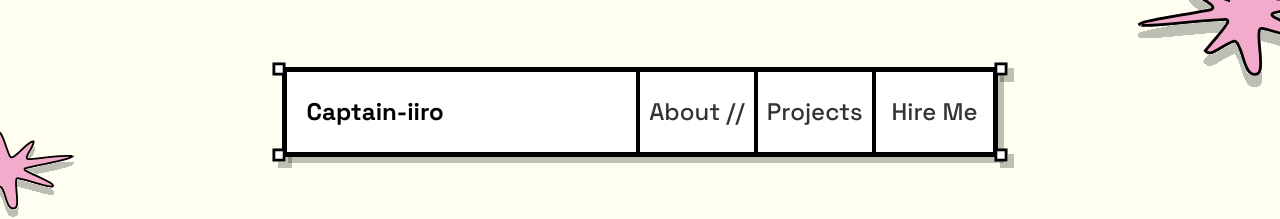
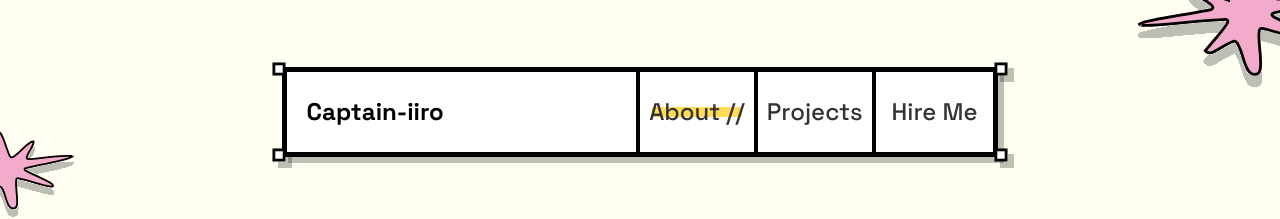
Before and after one commit to Captain-iiro/portfolio, a React (Vite) app: page /about in a window 1280 px wide. Shown: the top 219 px of the page. Built offline with nearby package versions, Linux system fonts and the light colour scheme; no server answers.

Commit message:
Correction des liens de la navbar et de l'ordre d'apparition des éléments du footer

```diff
--- a/src/App.scss
+++ b/src/App.scss
@@ -214,6 +214,9 @@ body{
       flex-direction: column;
       gap: 30px;
       align-items: center;
+      .element3{
+        order: 99;
+      }
     }
 
     .about-section {
--- a/src/components/Footer/Footer.jsx
+++ b/src/components/Footer/Footer.jsx
@@ -34,13 +34,13 @@ const Footer = () => {
             </Helmet>
             <section className="Footer" role="contentinfo">
                 <div className="logo"><span className='text'><a href="/">Captain-iiro</a></span></div>
-            <div className="footer-bottom">
+                <div className="footer-bottom element3">
                     <p>&copy; {new Date().getFullYear()} Captain-iiro. All rights reserved.</p>
                 </div>
                 <div className='social'>
                     <div><a href="https://github.com/Captain-iiro" target="_blank" rel="noopener noreferrer" aria-label="View my GitHub profile" className='social-content twitter'></a></div>
                     <div><a href="https://x.com/Captain_iiro" target="_blank" rel="noopener noreferrer" aria-label="Follow me on X" className='social-content github'></a></div>
-                <div><a href="https://wa.me/25377320261"  target="_blank" rel="noopener noreferrer" aria-label="Contact me on WhatsApp" className='social-content Whatsapp'></a></div>
+                    <div><a href="https://wa.me/25377320261" target="_blank" rel="noopener noreferrer" aria-label="Contact me on WhatsApp" className='social-content Whatsapp'></a></div>
                 </div>
 
             </section>
--- a/src/components/Navbar/Navbar.jsx
+++ b/src/components/Navbar/Navbar.jsx
@@ -51,11 +51,11 @@ const Navbar = () => {
 
         {/* Liens de navigation */}
         <div className={`nav-links ${isMenuOpen ? 'active' : ''}`}>
-          <Link className='a' to="/about" onClick={closeMenu}>
+          <Link className={`a ${location.pathname === '/about' ? 'acive-link-desk' : ''}`} to="/about" onClick={closeMenu}>
             <span className='text'>About //</span>
           </Link>
           <HashLink
-            className='a'
+            className={`a ${location.pathname + location.hash === '/#projects' ? 'acive-link-desk' : ''}`}
             smooth
             to="/#projects"
             onClick={closeMenu}
@@ -63,7 +63,7 @@ const Navbar = () => {
             <span className='text'>Projects</span>
           </HashLink>
           <HashLink
-            className='a'
+            className={`a ${location.pathname + location.hash === '/#hire-me' ? 'acive-link-desk' : ''}`}
             smooth
             to="/#hire-me"
             onClick={closeMenu}
--- a/src/components/Navbar/Navbar.scss
+++ b/src/components/Navbar/Navbar.scss
@@ -114,6 +114,11 @@ box-shadow: 6px 6px 0px 0px rgba(0,0,0,0.25);
   a:last-child{
     border-right: none;
   }
+  .acive-link-desk{
+    &::after{
+      transform: scaleX(1);
+    }
+  }
 
   /* Liens de navigation supplémentaires (pour l'overlay) */
   #button{
```
Lines whose indentation alone changed are shown as unchanged.
